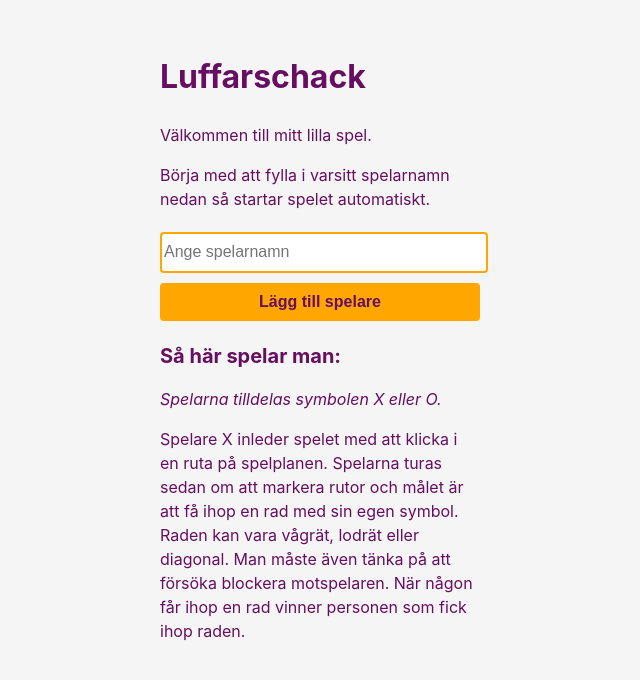
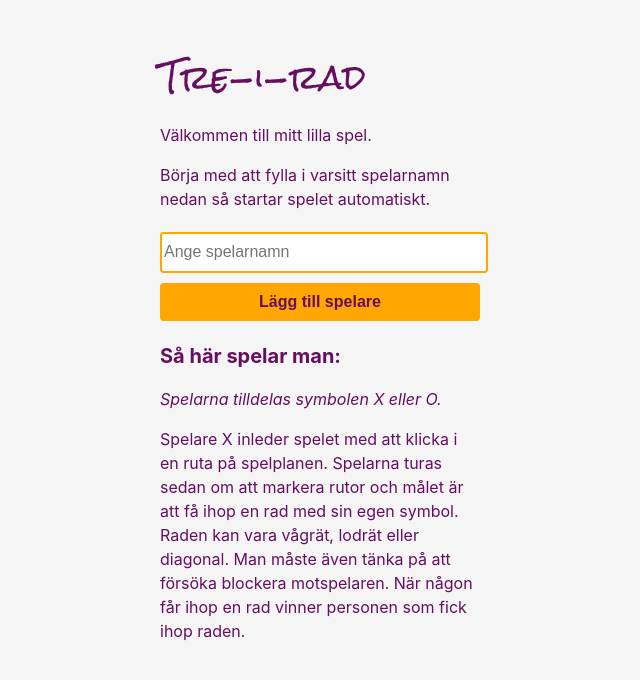
Before and after one commit to annkar73/tic-tac-toe, a Vue app: page / in a window 1280 px wide. Shown: the top 680 px of the page, without its empty margins (290-930 px from the left). Built offline with nearby package versions, Linux system fonts and the light colour scheme.

Commit message:
Update font

```diff
--- a/src/components/Welcome.vue
+++ b/src/components/Welcome.vue
@@ -1,6 +1,6 @@
 <script setup lang="ts">
 
-const welcomeTitle = "Luffarschack";
+const welcomeTitle = "Tre-i-rad";
 
 const welcomeText1 = "Välkommen till mitt lilla spel.";
 const welcomeText2 = "Börja med att fylla i varsitt spelarnamn nedan så startar spelet automatiskt.";
@@ -19,6 +19,9 @@ const welcomeText2 = "Börja med att fylla i varsitt spelarnamn nedan så starta
 </template>
 
 <style scoped>
+h1 {
+    font-family: "Rock Salt", cursive;
+}
 .container {
     max-width: 320px;
     margin-left: 0;
```
